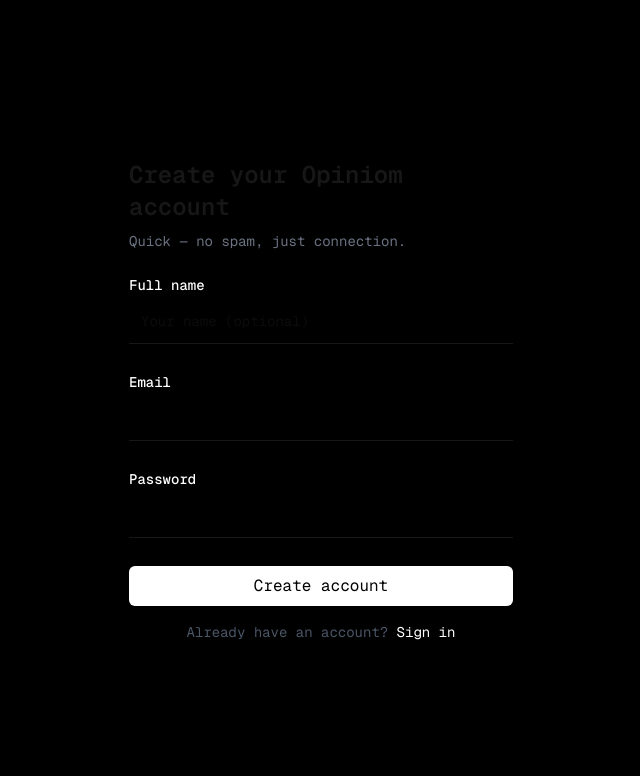
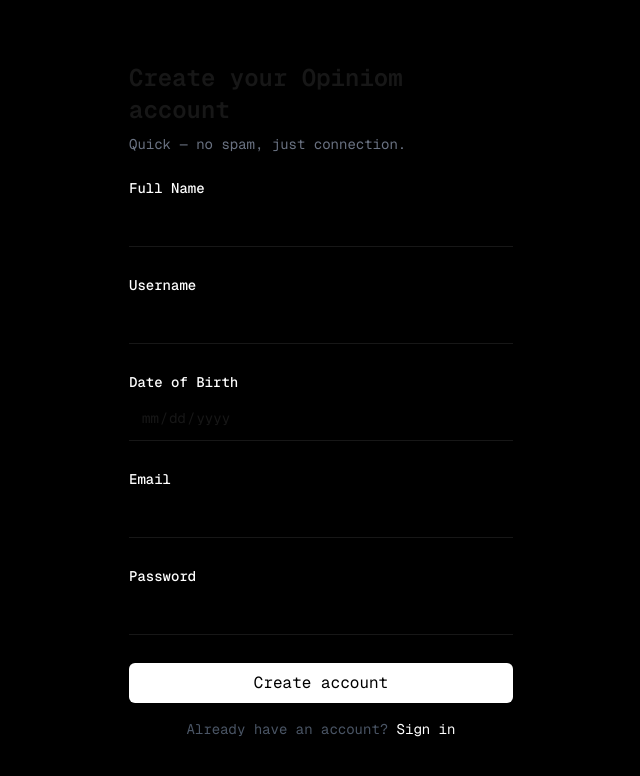
Before and after one commit to SaranSrini03/opiniom, a Next.js app in the folder apps/frontend/: page /auth/signup in a window 1280 px wide. Shown: the top 776 px of the page, without its empty margins (319-959 px from the left). Built offline with nearby package versions, Linux system fonts and the light colour scheme; no server answers.

Commit message:
added database

```diff
--- /dev/null
+++ b/apps/frontend/app/api/createProfile/route.ts
@@ -0,0 +1,28 @@
+import { NextRequest, NextResponse } from 'next/server';
+import { createClient } from '@supabase/supabase-js';
+
+// ✅ server-only client using service role key
+const supabaseAdmin = createClient(
+  process.env.NEXT_PUBLIC_SUPABASE_URL!,
+  process.env.SUPABASE_SERVICE_ROLE_KEY!
+);
+
+export async function POST(req: NextRequest) {
+  try {
+    const body = await req.json();
+    const { id, full_name, username, date_of_birth } = body;
+
+    const { error } = await supabaseAdmin.from('profiles').insert({
+      id,
+      full_name,
+      username,
+      date_of_birth,
+    });
+
+    if (error) return NextResponse.json({ error: error.message }, { status: 400 });
+
+    return NextResponse.json({ success: true });
+  } catch (err: any) {
+    return NextResponse.json({ error: err.message }, { status: 500 });
+  }
+}
--- a/apps/frontend/app/components/AuthForm.tsx
+++ b/apps/frontend/app/components/AuthForm.tsx
@@ -1,5 +1,4 @@
 'use client';
-
 
 import React, { useState } from 'react';
 import Input from './Input';
@@ -7,19 +6,22 @@
 import { supabase } from '../lib/supabaseClient';
 import { useRouter } from 'next/navigation';
 
+type AuthMode = 'login' | 'signup';
 
-type AuthMode = 'login' | 'signup';
 export default function AuthForm({ mode }: { mode: AuthMode }) {
   const router = useRouter();
+
+  // Form fields
   const [email, setEmail] = useState('');
   const [password, setPassword] = useState('');
-    const [name, setName] = useState('');
+  const [fullName, setFullName] = useState('');
+  const [username, setUsername] = useState('');
+  const [dob, setDob] = useState('');
+
+  // UI state
   const [loading, setLoading] = useState(false);
   const [error, setError] = useState<string | null>(null);
   const [message, setMessage] = useState<string | null>(null);
-
-
-
 
   const handleSubmit = async (e: React.FormEvent) => {
     e.preventDefault();
@@ -27,24 +29,38 @@
     setMessage(null);
     setLoading(true);
 
-
     try {
       if (mode === 'signup') {
-                const { error } = await supabase.auth.signUp({
+        // 1️⃣ Sign up user
+        const { data, error: signUpError } = await supabase.auth.signUp({
           email,
           password,
-                    options: {
-                        data: { name },
-                    },
         });
-                if (error) throw error;
-                // In many Supabase setups an email confirmation is required.
-                setMessage('Signup successful — please check your email for confirmation if enabled.');
+        if (signUpError) throw signUpError;
+
+        if (data.user) {
+          // 2️⃣ Call server API to insert profile
+          const response = await fetch('/api/createProfile', {
+            method: 'POST',
+            headers: { 'Content-Type': 'application/json' },
+            body: JSON.stringify({
+              id: data.user.id,
+              full_name: fullName,
+              username,
+              date_of_birth: dob,
+            }),
+          });
+
+          const result = await response.json();
+          if (!response.ok) throw new Error(result.error || 'Failed to create profile');
+        }
+
+        setMessage('Signup successful! Check your email to confirm your account.');
       } else {
-                const { error } = await supabase.auth.signInWithPassword({ email, password });
-                if (error) throw error;
-                // On success, push to the home page (or dashboard)
-                router.push('/');
+        // Login
+        const { error: loginError } = await supabase.auth.signInWithPassword({ email, password });
+        if (loginError) throw loginError;
+        router.push('/'); // redirect after login
       }
     } catch (err: any) {
       setError(err.message || 'Something went wrong');
@@ -56,14 +72,28 @@
   return (
     <form onSubmit={handleSubmit} className="space-y-4 w-full max-w-md">
       {mode === 'signup' && (
+        <>
           <Input
-                    label="Full name"
-                    value={name}
-                    onChange={(e) => setName(e.target.value)}
-                    placeholder="Your name (optional)"
+            label="Full Name"
+            value={fullName}
+            onChange={(e) => setFullName(e.target.value)}
+            required
           />
+          <Input
+            label="Username"
+            value={username}
+            onChange={(e) => setUsername(e.target.value)}
+            required
+          />
+          <Input
+            label="Date of Birth"
+            type="date"
+            value={dob}
+            onChange={(e) => setDob(e.target.value)}
+            required
+          />
+        </>
       )}
-
 
       <Input
         label="Email"
@@ -72,7 +102,6 @@
         onChange={(e) => setEmail(e.target.value)}
         required
       />
-
 
       <Input
         label="Password"
@@ -83,10 +112,8 @@
         minLength={6}
       />
 
-
       {error && <p className="text-sm text-red-600">{error}</p>}
       {message && <p className="text-sm text-green-600">{message}</p>}
-
 
       <Button type="submit" loading={loading}>
         {mode === 'signup' ? 'Create account' : 'Sign in'}
```
Also changed, not shown: package.json (line endings or trailing spaces). Lines whose indentation alone changed are shown as unchanged.
